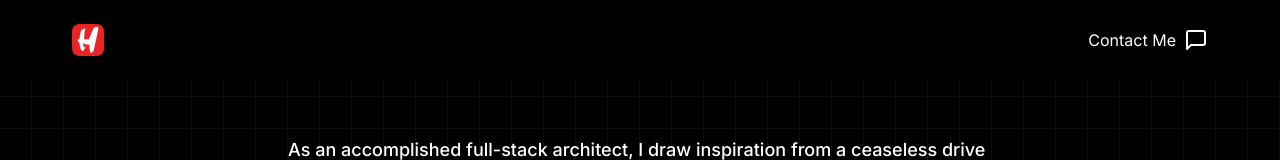
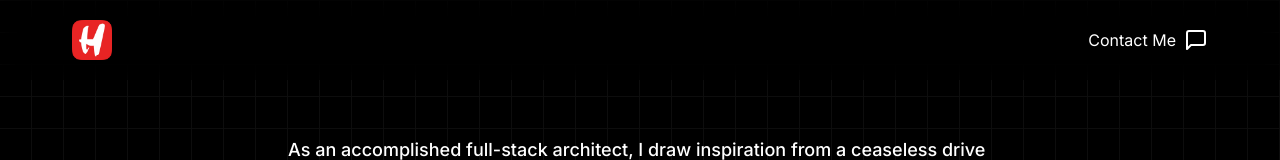
Before and after one commit to hadi21k/portfolio, a Next.js app: page /about in a window 1280 px wide. Shown: the top 160 px of the page. Built offline with nearby package versions, Linux system fonts and the light colour scheme.

Commit message:
feat: Update Navbar logo to use a webp image format

```diff
--- a/src/components/shared/Navbar.tsx
+++ b/src/components/shared/Navbar.tsx
@@ -8,7 +8,7 @@ const Navbar = () => {
     <nav className="fixed left-0 right-0 z-50 flex h-20 items-center bg-black/40 text-white backdrop-blur-lg backdrop-filter">
       <div className="container flex justify-between max-sm:px-1 lg:max-w-[1200px]">
         <Link href="/">
-          <Image src={Logo} alt="Logo" width={32} height={32} />
+          <Image src="/logo.webp" alt="Logo" width={40} height={40} />
         </Link>
         <Link href="#contact" className="flex items-center space-x-2">
           <span>Contact Me</span>
--- a/src/components/shared/Projects/Project.tsx
+++ b/src/components/shared/Projects/Project.tsx
@@ -18,7 +18,9 @@ const ProjectItem = ({ project }: Props) => {
     <div className="relative overflow-hidden rounded-xl bg-gradient-colors p-0.5">
       <div className="flex min-h-60 flex-row rounded-xl bg-black p-0 text-white bg-dot-white/15 max-md:min-h-64 sm:space-x-3">
         <div className="z-10 flex w-full flex-col justify-between p-4 max-md:mt-2">
-          <h1 className="mb-2 text-lg font-bold">{project.title}</h1>
+          <Link href={project.slug}>
+            <h1 className="mb-2 text-lg font-bold">{project.title}</h1>
+          </Link>
           <div className="flex items-center justify-between text-sm">
             <p>{formatDate(project.date)}</p>
             <div className="flex space-x-4">
```
Also changed, not shown: public/logo.webp (renamed from src/assets/logo.webp).
